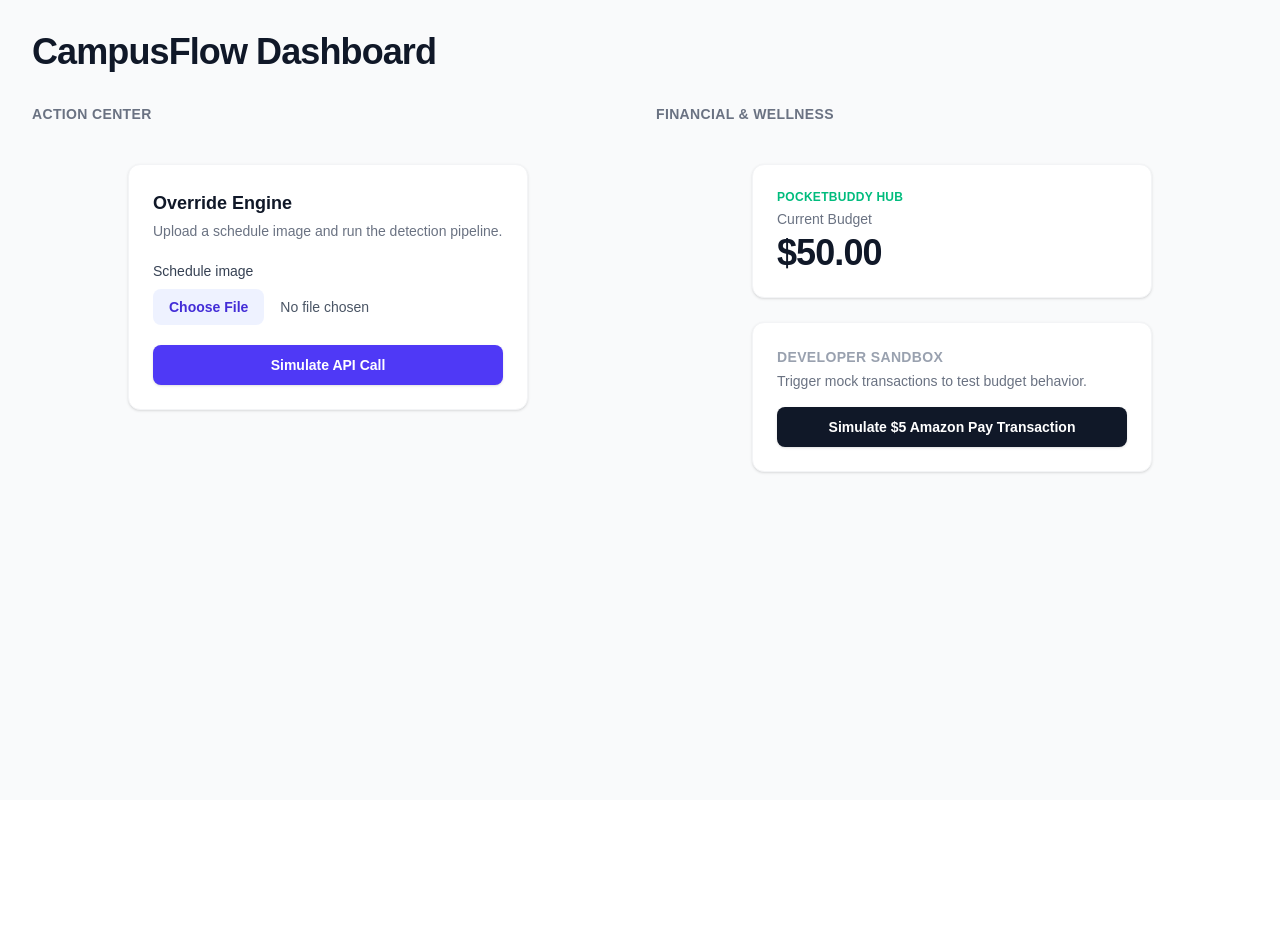
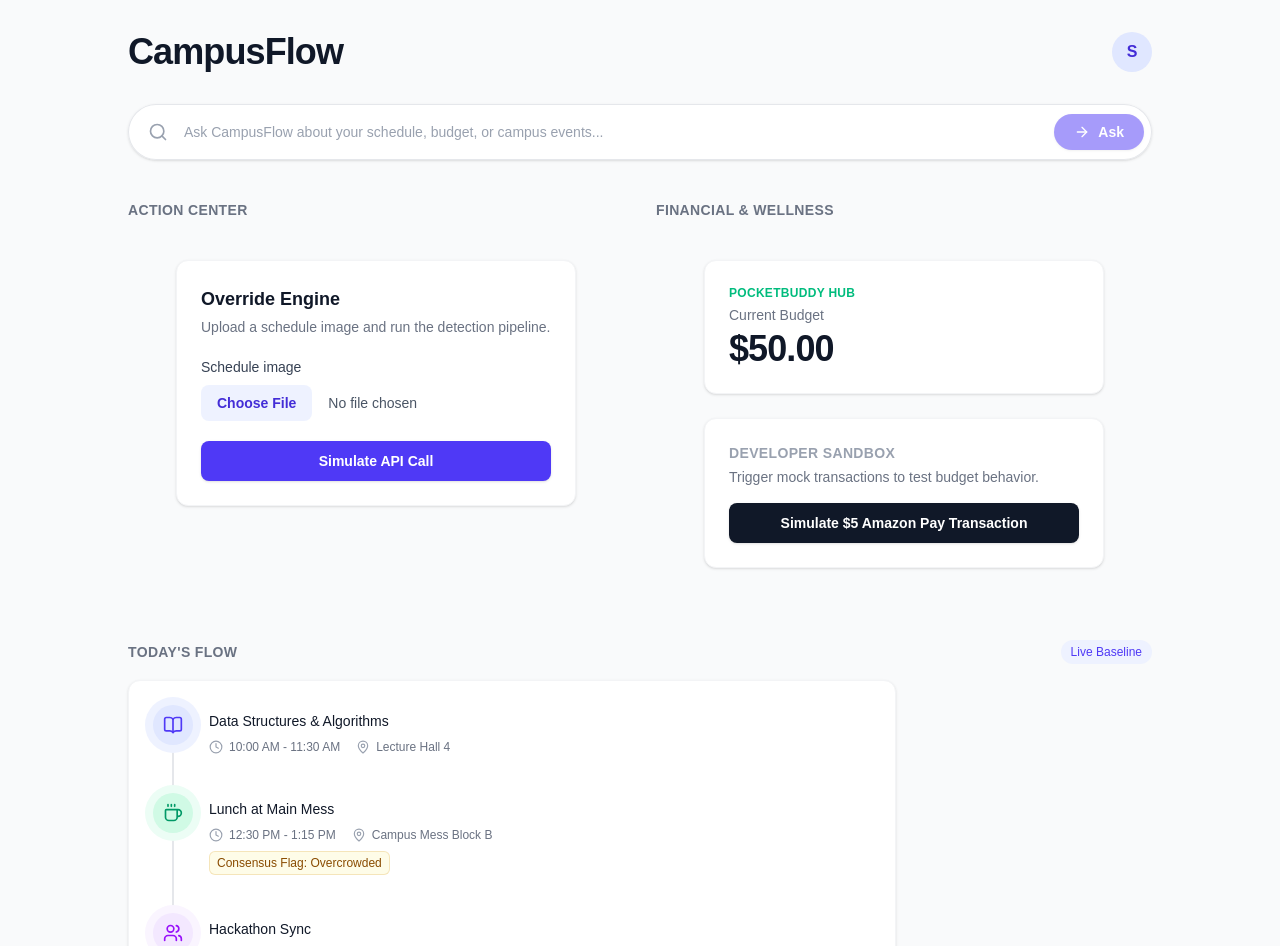
Before and after one commit to Aditya-Singh-Chandel/vidyarthicompanion_frontend, a Next.js app: page /dashboard in a window 1280 px wide. Shown: the top 946 px of the page. Before the commit the page ends 800 px from the top, so only its background shows below. Built offline with nearby package versions, Linux system fonts and the light colour scheme.

Commit message:
feat: add retrieval search and daily flow timeline

```diff
--- a/src/app/dashboard/page.jsx
+++ b/src/app/dashboard/page.jsx
@@ -1,15 +1,59 @@
-import OverrideWidget from "@/features/overrideEngine/OverrideWidget";
-import ExpenseWidget from "@/features/pocketBuddy/ExpenseWidget";
+import React from 'react';
+import OverrideWidget from '@/features/overrideEngine/OverrideWidget';
+import ExpenseWidget from '@/features/pocketBuddy/ExpenseWidget';
+import RetrievalWidget from '@/features/retrievalEngine/RetrievalWidget';
+import DailyTimeline from '@/components/DailyTimeline';
+
+const MOCK_TODAY_SCHEDULE = [
+  {
+    id: '1',
+    title: 'Data Structures & Algorithms',
+    time: '10:00 AM - 11:30 AM',
+    location: 'Lecture Hall 4',
+    type: 'academic',
+  },
+  {
+    id: '2',
+    title: 'Lunch at Main Mess',
+    time: '12:30 PM - 1:15 PM',
+    location: 'Campus Mess Block B',
+    type: 'wellness',
+    isFlagged: true,
+  },
+  {
+    id: '3',
+    title: 'Hackathon Sync',
+    time: '3:00 PM - 4:00 PM',
+    location: 'Library Group Room 2',
+    type: 'community',
+  },
+  {
+    id: '4',
+    title: 'Operating Systems Midterm',
+    time: '4:30 PM - 6:30 PM',
+    location: 'Auditorium A',
+    type: 'academic',
+  }
+];
 
 export default function DashboardPage() {
   return (
-    <main className="min-h-screen bg-gray-50 p-8">
+    <main className="min-h-screen bg-gray-50 p-4 sm:p-8">
+      <div className="mx-auto max-w-5xl">
+        <div className="mb-8 flex items-center justify-between">
           <h1 className="text-3xl font-bold tracking-tight text-gray-900 sm:text-4xl">
-        CampusFlow Dashboard
+            CampusFlow
           </h1>
+          <div className="flex h-10 w-10 items-center justify-center rounded-full bg-indigo-100 text-indigo-700 font-bold">
+            S
+          </div>
+        </div>
 
-      <div className="mt-8 grid grid-cols-1 gap-8 md:grid-cols-2">
-        {/* Left column: Action Center */}
+        {/* The Brain: Ground-Truth Retrieval Engine */}
+        <RetrievalWidget />
+
+        {/* Top Grid: Urgent Actions & Interventions */}
+        <div className="grid grid-cols-1 gap-8 md:grid-cols-2">
           <section aria-labelledby="action-center-heading">
             <h2
               id="action-center-heading"
@@ -20,7 +64,6 @@ export default function DashboardPage() {
             <OverrideWidget />
           </section>
 
-        {/* Right column: Financial & Wellness */}
           <section aria-labelledby="financial-wellness-heading">
             <h2
               id="financial-wellness-heading"
@@ -31,6 +74,28 @@ export default function DashboardPage() {
             <ExpenseWidget />
           </section>
         </div>
+
+        {/* Bottom Section: The Daily Master State */}
+        <div className="mt-12">
+          <section aria-labelledby="timeline-heading">
+            <div className="mb-4 flex items-center justify-between">
+              <h2
+                id="timeline-heading"
+                className="text-sm font-semibold uppercase tracking-wide text-gray-500"
+              >
+                Today's Flow
+              </h2>
+              <span className="text-xs font-medium text-indigo-600 bg-indigo-50 px-2.5 py-1 rounded-full">
+                Live Baseline
+              </span>
+            </div>
+
+            <div className="max-w-3xl">
+              <DailyTimeline schedule={MOCK_TODAY_SCHEDULE} />
+            </div>
+          </section>
+        </div>
+      </div>
     </main>
   );
 }
--- /dev/null
+++ b/src/components/DailyTimeline.jsx
@@ -0,0 +1,97 @@
+'use client';
+
+import React from 'react';
+import { BookOpen, Users, Coffee, MapPin, Clock } from 'lucide-react';
+
+const typeConfig = {
+  academic: {
+    icon: BookOpen,
+    color: 'text-indigo-600',
+    bgColor: 'bg-indigo-100',
+    ringColor: 'ring-indigo-50',
+  },
+  community: {
+    icon: Users,
+    color: 'text-purple-600',
+    bgColor: 'bg-purple-100',
+    ringColor: 'ring-purple-50',
+  },
+  wellness: {
+    icon: Coffee,
+    color: 'text-emerald-600',
+    bgColor: 'bg-emerald-100',
+    ringColor: 'ring-emerald-50',
+  },
+};
+
+export default function DailyTimeline({ schedule = [] }) {
+  if (!schedule || schedule.length === 0) {
+    return (
+      <div className="rounded-xl border border-dashed border-gray-300 bg-gray-50 p-8 text-center">
+        <p className="text-sm font-medium text-gray-500">No scheduled events today.</p>
+        <p className="mt-1 text-xs text-gray-400">Your routines are clear. Take a breath.</p>
+      </div>
+    );
+  }
+
+  return (
+    <div className="rounded-xl border border-gray-100 bg-white p-6 shadow-sm">
+      <div className="flow-root">
+        <ul role="list" className="-mb-8">
+          {schedule.map((event, eventIdx) => {
+            const isLast = eventIdx === schedule.length - 1;
+            const config = typeConfig[event.type] || typeConfig.academic;
+            const Icon = config.icon;
+
+            return (
+              <li key={event.id}>
+                <div className="relative pb-8">
+                  {!isLast ? (
+                    <span
+                      className="absolute left-5 top-5 -ml-px h-full w-0.5 bg-gray-200"
+                      aria-hidden="true"
+                    />
+                  ) : null}
+                  <div className="relative flex items-start space-x-4">
+                    {/* Icon Bubble */}
+                    <div className="relative">
+                      <span
+                        className={`flex h-10 w-10 items-center justify-center rounded-full ring-8 ${config.ringColor} ${config.bgColor}`}
+                      >
+                        <Icon className={`h-5 w-5 ${config.color}`} aria-hidden="true" />
+                      </span>
+                    </div>
+
+                    {/* Event Details */}
+                    <div className="min-w-0 flex-1 py-1.5">
+                      <div className="text-sm text-gray-500">
+                        <span className="font-medium text-gray-900">{event.title}</span>
+                      </div>
+
+                      <div className="mt-2 flex flex-col gap-1 sm:flex-row sm:gap-4">
+                        <div className="flex items-center text-xs text-gray-500">
+                          <Clock className="mr-1.5 h-3.5 w-3.5 shrink-0 text-gray-400" />
+                          {event.time}
+                        </div>
+                        <div className="flex items-center text-xs text-gray-500">
+                          <MapPin className="mr-1.5 h-3.5 w-3.5 shrink-0 text-gray-400" />
+                          {event.location}
+                        </div>
+                      </div>
+
+                      {event.isFlagged && (
+                        <span className="mt-2 inline-flex items-center rounded-md bg-yellow-50 px-2 py-1 text-xs font-medium text-yellow-800 ring-1 ring-inset ring-yellow-600/20">
+                          Consensus Flag: Overcrowded
+                        </span>
+                      )}
+                    </div>
+                  </div>
+                </div>
+              </li>
+            );
+          })}
+        </ul>
+      </div>
+    </div>
+  );
+}
--- /dev/null
+++ b/src/features/retrievalEngine/RetrievalWidget.jsx
@@ -0,0 +1,67 @@
+'use client';
+
+import React, { useState } from 'react';
+import { Search, Sparkles, ArrowRight } from 'lucide-react';
+import { askCampusFlow } from './retrievalApi';
+
+export default function RetrievalWidget() {
+  const [query, setQuery] = useState('');
+  const [isAsking, setIsAsking] = useState(false);
+  const [answer, setAnswer] = useState(null);
+
+  const handleSearch = async (e) => {
+    e.preventDefault();
+    if (!query.trim()) return;
+
+    setIsAsking(true);
+    setAnswer(null);
+
+    // MOCKING THE DELAY AND RESPONSE FOR NOW
+    // Once User 3 finishes Bedrock intent-matching, swap this setTimeout
+    // with: const res = await askCampusFlow(query, 'student_123');
+
+    setTimeout(() => {
+      setAnswer("Based on the community graph and your calendar, your next class is Data Structures & Algorithms in Lecture Hall 4. You have exactly 45 minutes, which is enough time to grab a coffee at the Campus Cafe within your $45.00 budget.");
+      setIsAsking(false);
+    }, 1500);
+  };
+
+  return (
+    <div className="w-full mb-10">
+      <form onSubmit={handleSearch} className="relative flex items-center">
+        <Search className="absolute left-5 h-5 w-5 text-gray-400" />
+        <input
+          type="text"
+          value={query}
+          onChange={(e) => setQuery(e.target.value)}
+          placeholder="Ask CampusFlow about your schedule, budget, or campus events..."
+          className="w-full rounded-full border-0 bg-white py-4 pl-14 pr-36 text-gray-900 shadow-sm ring-1 ring-inset ring-gray-200 placeholder:text-gray-400 focus:ring-2 focus:ring-inset focus:ring-indigo-600 sm:text-sm sm:leading-6 transition-all"
+        />
+        <button
+          type="submit"
+          disabled={isAsking || !query.trim()}
+          className="absolute right-2 flex items-center gap-2 rounded-full bg-indigo-600 px-5 py-2 text-sm font-semibold text-white shadow-sm hover:bg-indigo-700 disabled:opacity-50 transition-all"
+        >
+          {isAsking ? (
+            <Sparkles className="h-4 w-4 animate-pulse" />
+          ) : (
+            <ArrowRight className="h-4 w-4" />
+          )}
+          {isAsking ? 'Thinking...' : 'Ask'}
+        </button>
+      </form>
+
+      {/* The AI Response Box */}
+      {answer && (
+        <div className="mt-6 flex items-start gap-4 rounded-2xl bg-gradient-to-br from-indigo-50 to-purple-50 p-6 shadow-sm ring-1 ring-inset ring-indigo-100 animate-in fade-in slide-in-from-top-4 duration-500">
+          <div className="flex h-10 w-10 shrink-0 items-center justify-center rounded-full bg-indigo-600 shadow-sm">
+            <Sparkles className="h-5 w-5 text-white" />
+          </div>
+          <p className="text-sm leading-relaxed text-indigo-950 pt-1 font-medium">
+            {answer}
+          </p>
+        </div>
+      )}
+    </div>
+  );
+}
```
Also changed, not shown: src/features/retrievalEngine/retrievalApi.js (added). Lines whose indentation alone changed are shown as unchanged.
